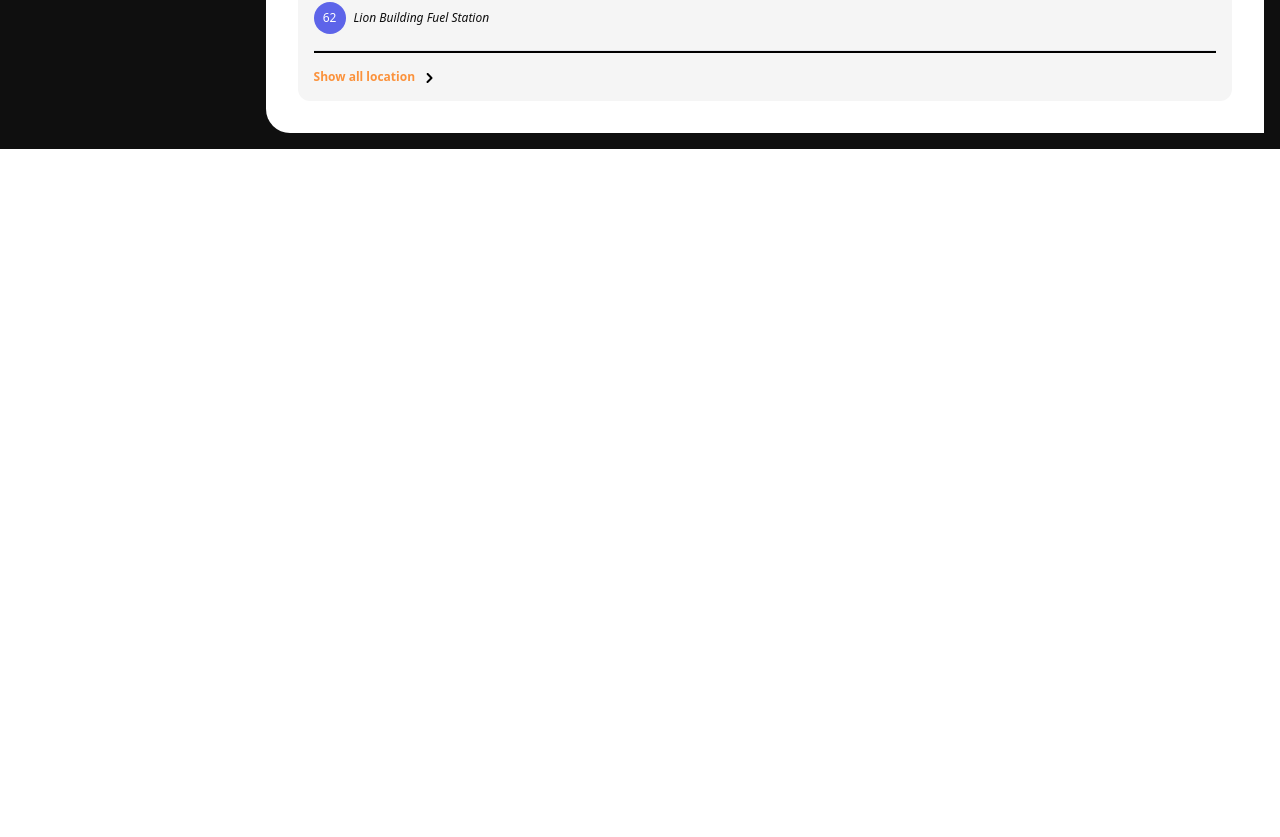
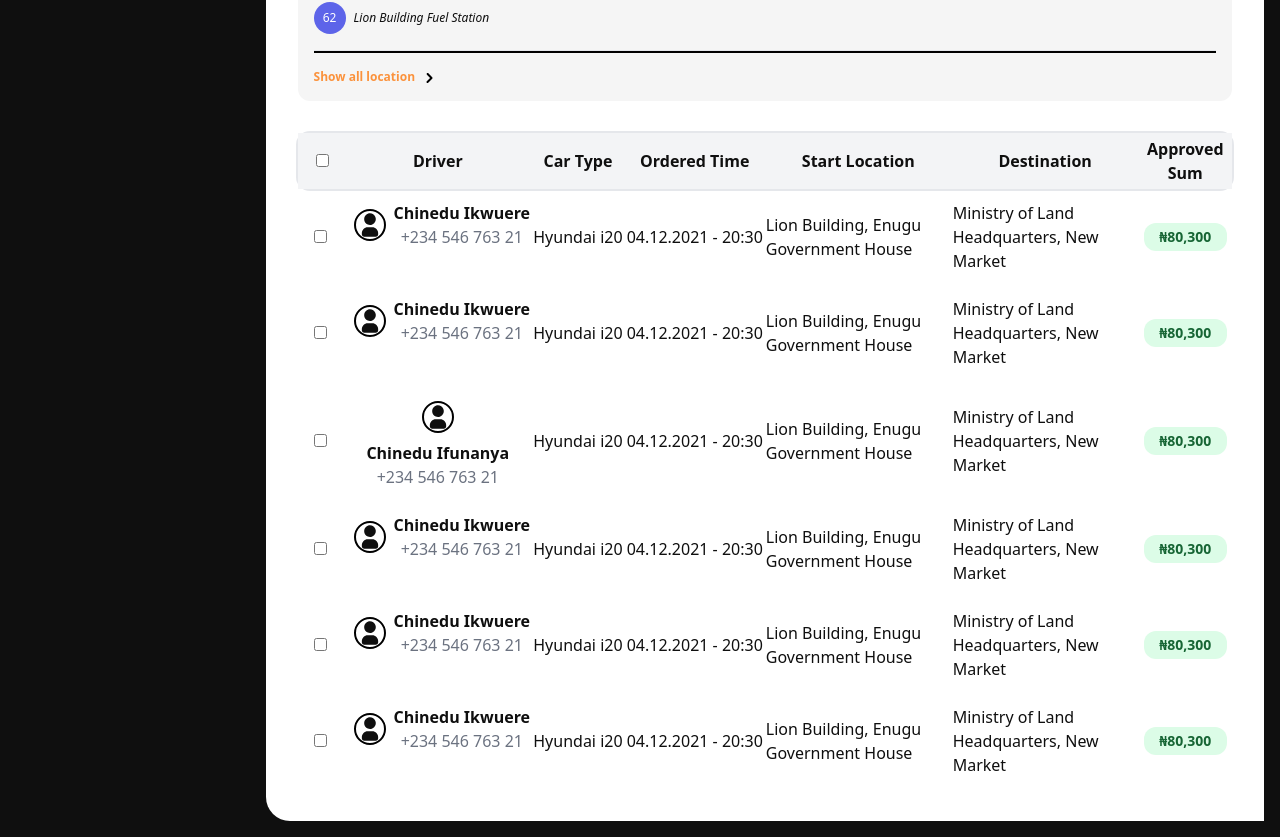
Before and after one commit to pineapptech/fleet-management-FE, a Next.js app: page /dashboard/home in a window 1280 px wide. Shown: the part 1189-2026 px from the top of the page. Before the commit the page ends 1338 px from the top, so only its background shows below. Built offline with nearby package versions, Linux system fonts and the light colour scheme.

Commit message:
Add trip-table component to /dashboard/home

```diff
--- a/src/app/dashboard/(with-layout)/home/page.jsx
+++ b/src/app/dashboard/(with-layout)/home/page.jsx
@@ -7,6 +7,7 @@ import VehicleSummary from "./vehicle-summary";
 import LastTrips from "./last-trips";
 import TripExpenses from "./trip-expenses";
 import TopLocations from "./top-locations";
+import TripTable from "./trip-table";
 
 const DashboardHome = () => {
   return (
@@ -19,11 +20,13 @@ const DashboardHome = () => {
 
       <VehicleSummary />
 
-      <div className="trips-summary flex flex-wrap gap-4 justify-center ">
+      <div className="trips-summary flex flex-wrap gap-4 justify-center mb-8">
         <LastTrips className="grow" />
         <TripExpenses className="grow" />
         <TopLocations className="grow" />
       </div>
+
+      <TripTable />
     </div>
   );
 };
--- /dev/null
+++ b/src/app/dashboard/(with-layout)/home/trip-table.jsx
@@ -0,0 +1,127 @@
+import React from "react";
+import UserIcon from "@/icons/user";
+
+const tripsMockData = [
+  {
+    id: 1,
+    driver: "Chinedu Ikwuere",
+    phone: "+234 546 763 21",
+    carType: "Hyundai i20",
+    orderedTime: "04.12.2021 - 20:30",
+    startLocation: "Lion Building, Enugu Government House",
+    destination: "Ministry of Land Headquarters, New Market",
+    approvedSum: "₦80,300",
+  },
+  {
+    id: 2,
+    driver: "Chinedu Ikwuere",
+    phone: "+234 546 763 21",
+    carType: "Hyundai i20",
+    orderedTime: "04.12.2021 - 20:30",
+    startLocation: "Lion Building, Enugu Government House",
+    destination: "Ministry of Land Headquarters, New Market",
+    approvedSum: "₦80,300",
+  },
+  {
+    id: 3,
+    driver: "Chinedu Ifunanya",
+    phone: "+234 546 763 21",
+    carType: "Hyundai i20",
+    orderedTime: "04.12.2021 - 20:30",
+    startLocation: "Lion Building, Enugu Government House",
+    destination: "Ministry of Land Headquarters, New Market",
+    approvedSum: "₦80,300",
+  },
+  {
+    id: 4,
+    driver: "Chinedu Ikwuere",
+    phone: "+234 546 763 21",
+    carType: "Hyundai i20",
+    orderedTime: "04.12.2021 - 20:30",
+    startLocation: "Lion Building, Enugu Government House",
+    destination: "Ministry of Land Headquarters, New Market",
+    approvedSum: "₦80,300",
+  },
+  {
+    id: 5,
+    driver: "Chinedu Ikwuere",
+    phone: "+234 546 763 21",
+    carType: "Hyundai i20",
+    orderedTime: "04.12.2021 - 20:30",
+    startLocation: "Lion Building, Enugu Government House",
+    destination: "Ministry of Land Headquarters, New Market",
+    approvedSum: "₦80,300",
+  },
+  {
+    id: 6,
+    driver: "Chinedu Ikwuere",
+    phone: "+234 546 763 21",
+    carType: "Hyundai i20",
+    orderedTime: "04.12.2021 - 20:30",
+    startLocation: "Lion Building, Enugu Government House",
+    destination: "Ministry of Land Headquarters, New Market",
+    approvedSum: "₦80,300",
+  },
+];
+
+const TripTable = () => {
+  return (
+    <table className="table-fixed w-full">
+      <thead>
+        <tr className="ring-2 ring-gray-200 bg-gray-100 rounded-xl *:py-1">
+          <th className="w-fit pl-1">
+            <input
+              type="checkbox"
+              name="allTrips"
+              id="allTrips"
+              className="accent-primary"
+            />
+          </th>
+          {/* <th className="w-fit p-2">&nbsp;</th> */}
+          <th className="w-[20%]">Driver</th>
+          <th className="w-[10%]">Car Type</th>
+          <th className="w-[15%]">Ordered Time</th>
+          <th className="w-[20%]">Start Location</th>
+          <th className="w-[20%]">Destination</th>
+          <th className="w-[10%]">Approved Sum</th>
+        </tr>
+      </thead>
+      <tbody>
+        {tripsMockData.map((trip) => {
+          return (
+            <tr key={trip.id} className="*:py-3">
+              <td className="text-center">
+                <input
+                  type="checkbox"
+                  name={trip.id}
+                  id={trip.id}
+                  className="accent-primary"
+                />
+              </td>
+              {/* <td>
+              </td> */}
+              <td className="text-center flex justify-center items-center flex-wrap">
+                <UserIcon className="border-2 border-black rounded-full w-8 h-8 m-2" />
+                <div className="info">
+                  <div className="driver-name font-bold">{trip.driver}</div>
+                  <div className="phone-number text-gray-500">{trip.phone}</div>
+                </div>
+              </td>
+              <td className="text-center">{trip.carType}</td>
+              <td className="text-center">{trip.orderedTime}</td>
+              <td>{trip.startLocation}</td>
+              <td>{trip.destination}</td>
+              <td>
+                <div className="badge p-1 mx-1 rounded-xl bg-green-100 text-green-800 text-center text-sm font-bold">
+                  {trip.approvedSum}
+                </div>
+              </td>
+            </tr>
+          );
+        })}
+      </tbody>
+    </table>
+  );
+};
+
+export default TripTable;
--- a/src/app/dashboard/(with-layout)/home/vehicle-summary.jsx
+++ b/src/app/dashboard/(with-layout)/home/vehicle-summary.jsx
@@ -38,7 +38,10 @@ const VehicleSummary = () => {
   return (
     <div className="card-wrapper flex gap-4 flex-wrap justify-center mb-8">
       {vehicleSummaries.map(({ title, count, fg, bg }) => (
-        <div className={`flex items-center gap-6 p-6 rounded-md ${bg} ${fg}`}>
+        <div
+          key={title + count}
+          className={`flex items-center gap-6 p-6 rounded-md ${bg} ${fg}`}
+        >
           <FolderOpenIcon />
           <div className="info text-center text-sm">
             <p className="count font-bold mb-1">{count}</p>
```
